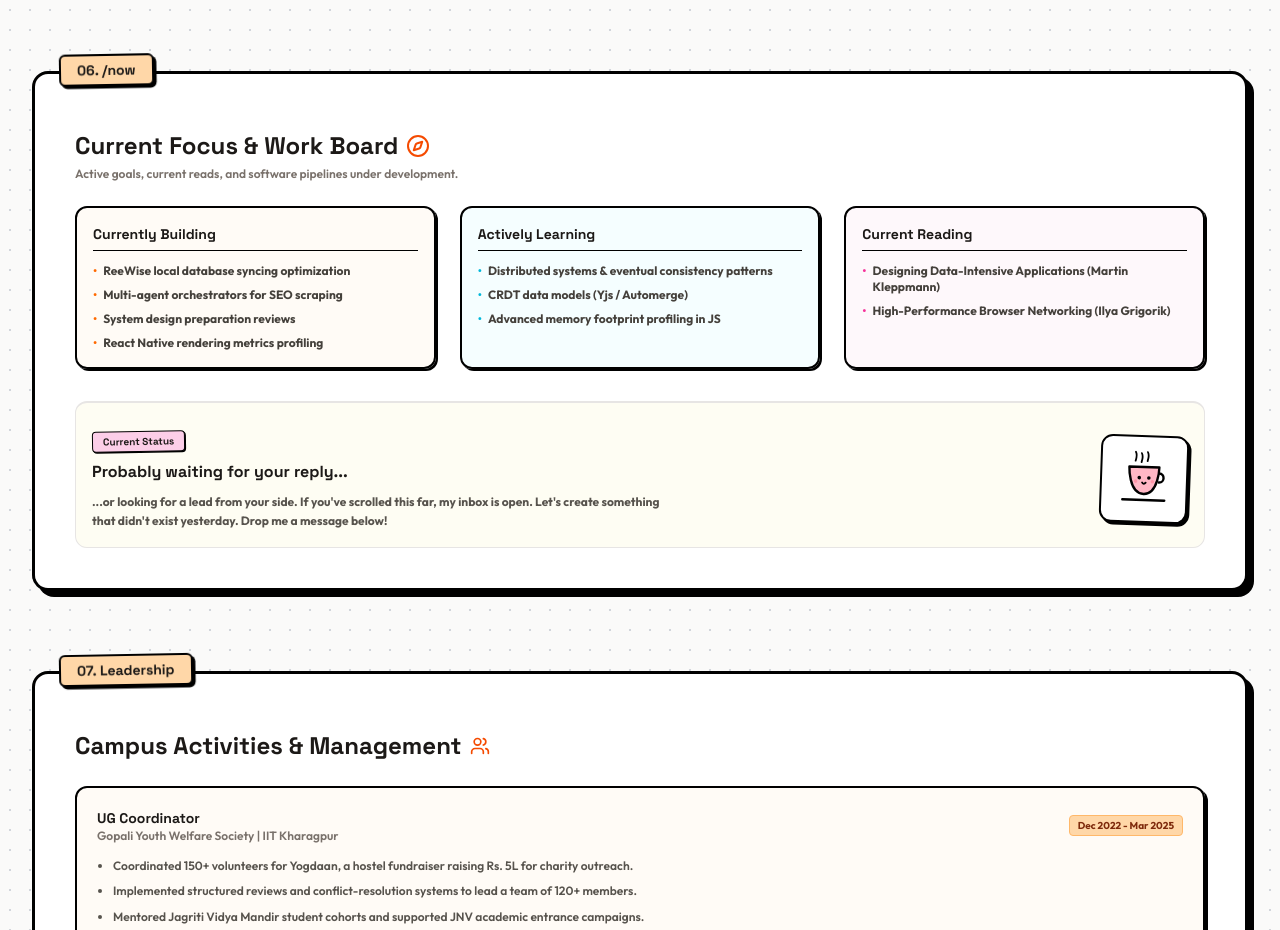
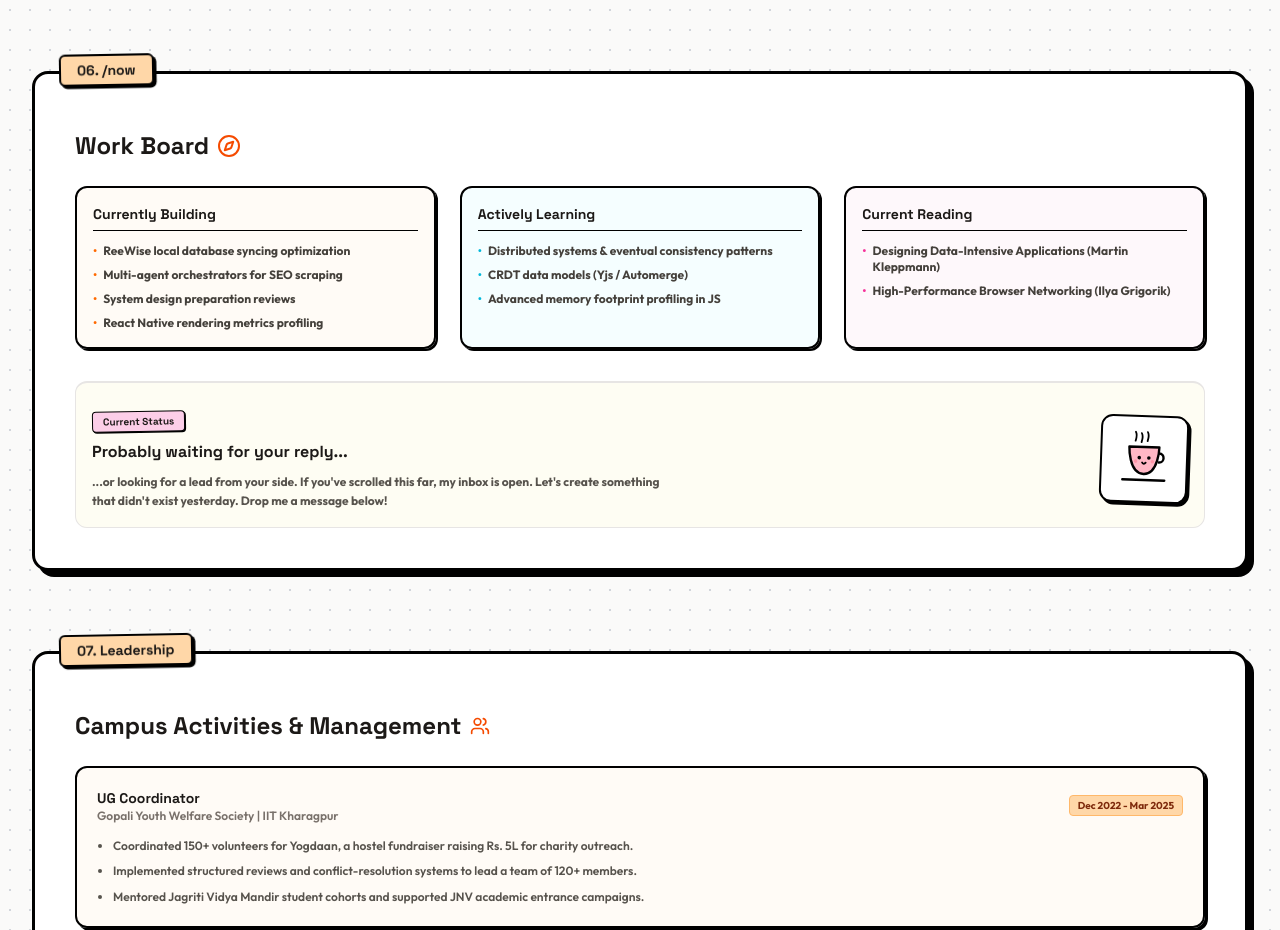
Before and after one commit to MohitPant2803/myPortfolio, a Next.js app: page / in a window 1280 px wide. Shown: the part 5200-6130 px from the top of the page. Built offline with nearby package versions, Linux system fonts and the light colour scheme.

Commit message:
Simplify Section 06 header title to Work Board and remove redundant tagline

```diff
--- a/src/app/page.tsx
+++ b/src/app/page.tsx
@@ -757,12 +757,9 @@ export default function Home() {
 
           <div className="pt-4 mb-6">
             <h3 className="text-2xl font-space-grotesk font-extrabold text-stone-900 flex items-center gap-2">
-              Current Focus & Work Board
+              Work Board
               <Compass className="w-6 h-6 text-orange-600" />
             </h3>
-            <p className="text-stone-500 font-semibold text-xs mt-1">
-              Active goals, current reads, and software pipelines under development.
-            </p>
           </div>
 
           <div className="grid grid-cols-1 md:grid-cols-3 gap-6">
```
